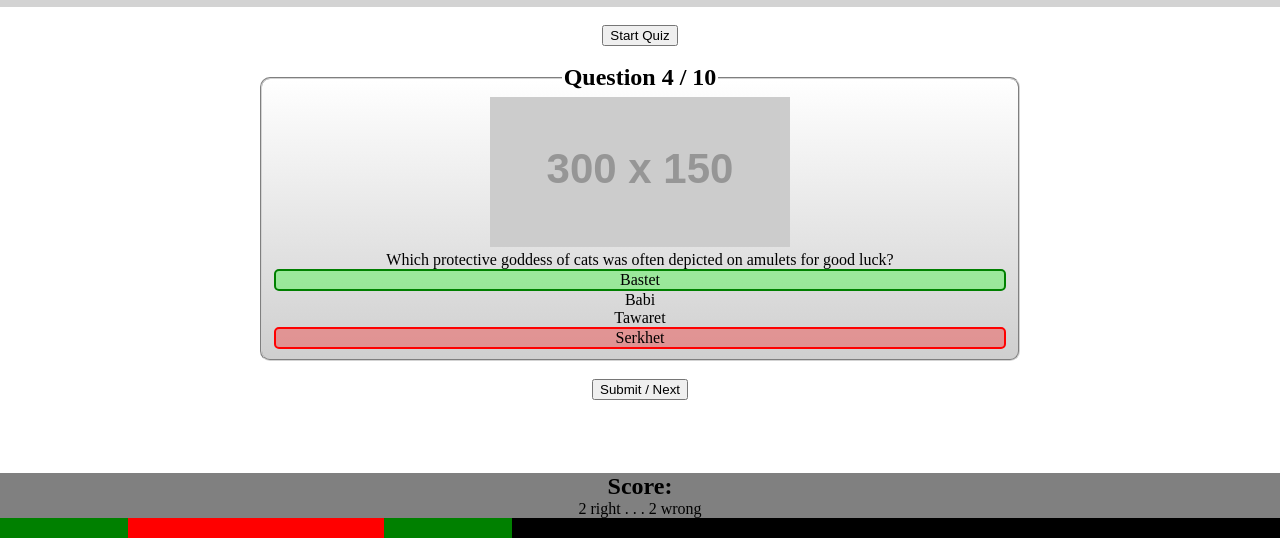
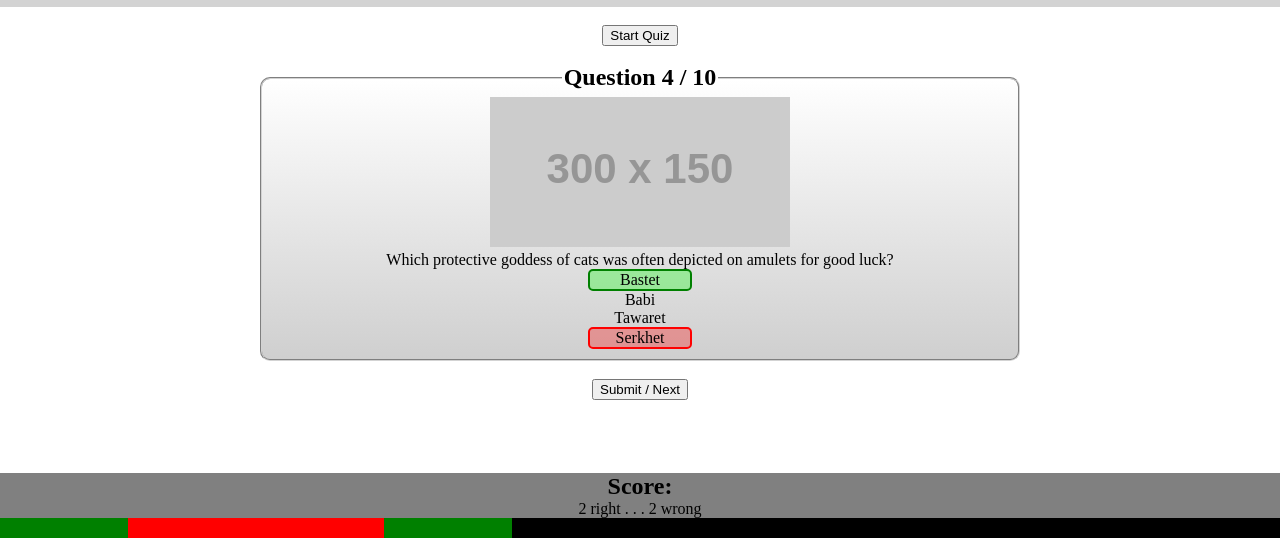
Before and after one commit to KRamseyArt/Thinkful_QuizApp, a plain HTML site: page index.html in a window 1280 px wide. Shown: the part 262-800 px from the top of the page. Drawn offline with Linux system fonts and the light colour scheme; placeholder pictures from the web are drawn by us.

Commit message:
added hover controls and cleaner highlights to answer selections

```diff
--- a/index.html
+++ b/index.html
@@ -33,22 +33,10 @@
                 <p>Which protective goddess of cats was often depicted on amulets for good luck?</p>
 
                 <section id="answer-choices">
-                    <div id="right">
-
-                        <label for="answer">Bastet</label><br>
-                    </div>
-                    <div>
-
-                        <label for="answer">Babi</label><br>
-                    </div>
-                    <div>
-
-                        <label for="answer">Tawaret</label><br>
-                    </div>
-                    <div id="wrong">
-
-                        <label for="answer">Serkhet</label><br>
-                    </div>
+                    <p id="right">Bastet</p>
+                    <p>Babi</p>
+                    <p>Tawaret</p>
+                    <p id="wrong">Serkhet</p>
                 </section>
             </fieldset>
             <br>
--- a/style.css
+++ b/style.css
@@ -20,9 +20,13 @@ form {
     border-color: lightgray;
 }
 
-#answer-choices {
-    text-align: left;
-
+#answer-choices p{
+    box-sizing: content-box;
+    width: 100px;
+}
+#answer-choices p:hover{
+    background: gray;
+    border-radius: 5px;
 }
 
 #right{
@@ -30,10 +34,19 @@ form {
     border-radius: 5px;
     background: rgba(0,255,0,0.3);
 }
+#answer-choices #right:hover{
+    background: green;
+    color: white;
+}
 #wrong {
     border: 2px solid red;
     border-radius: 5px;
     background: rgba(255, 0,0,0.3);
+}
+
+#answer-choices #wrong:hover{
+    background: red;
+    color: white;
 }
 
 .score {
```
